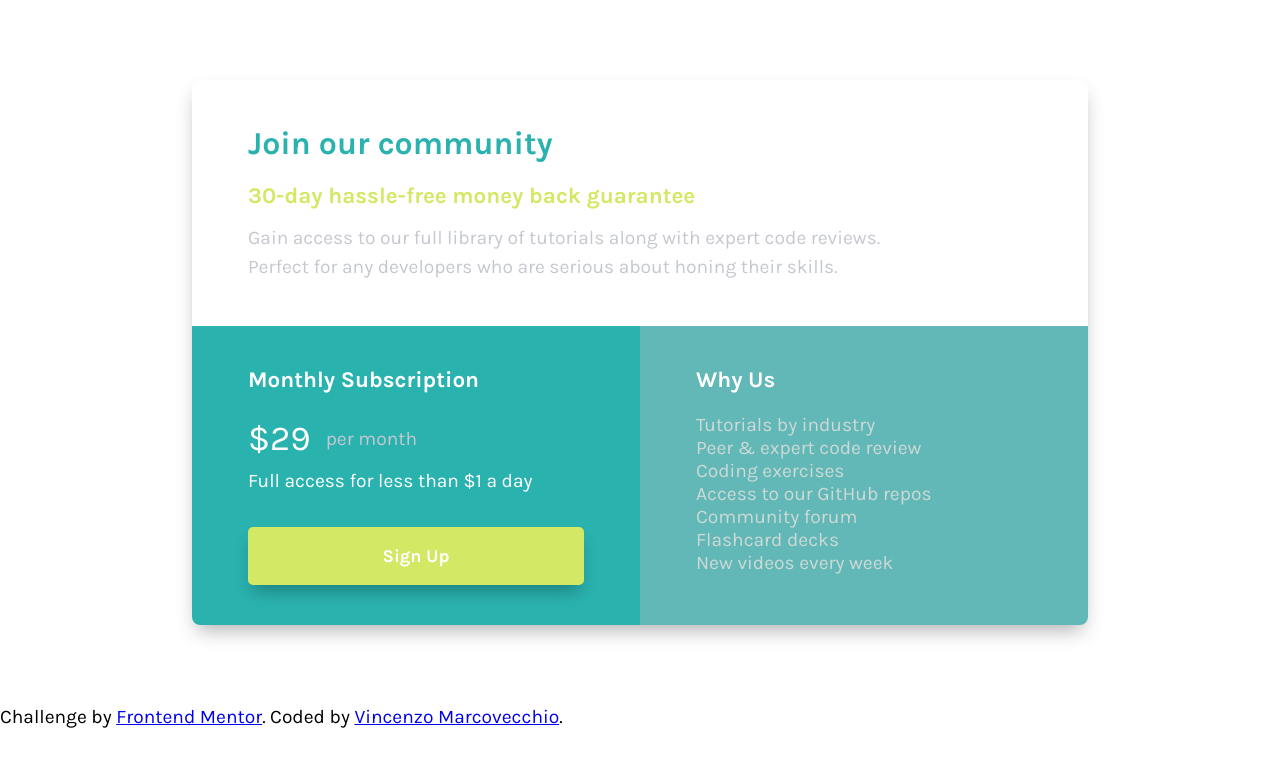
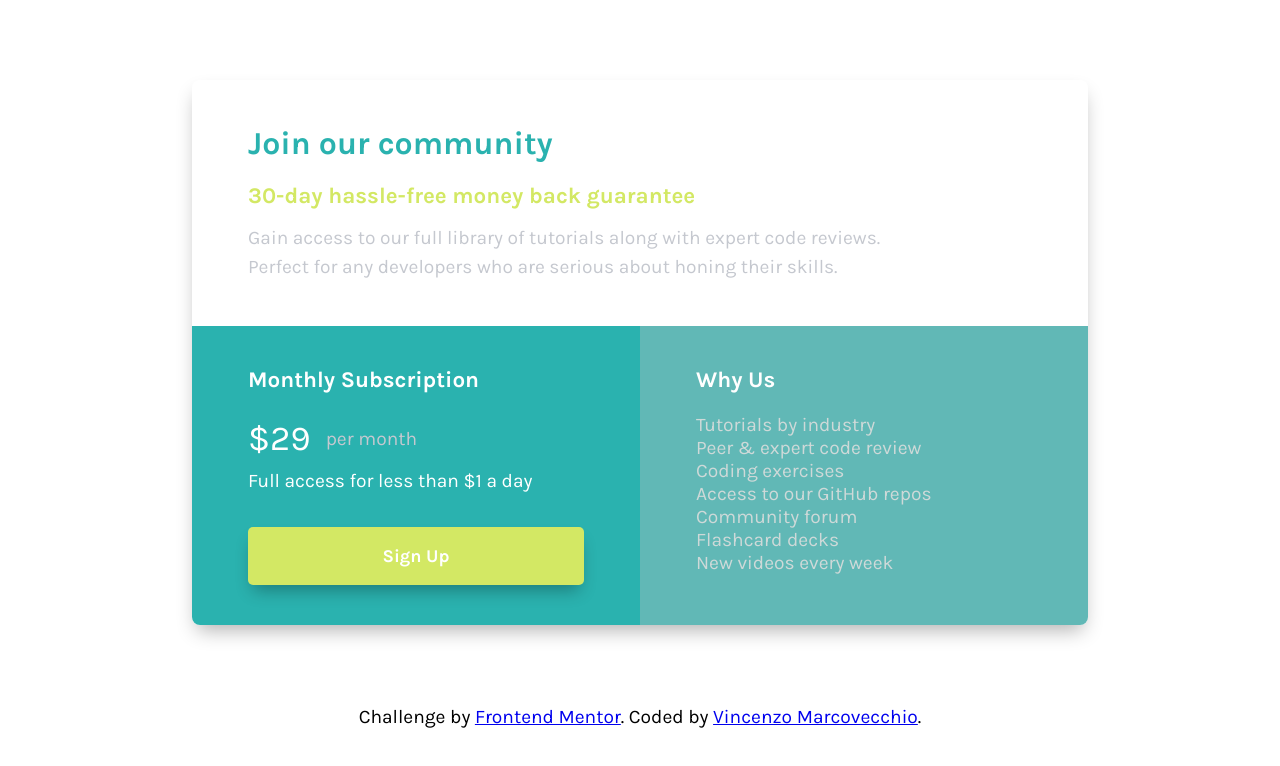
Before and after one commit to VincenzoMarcovecchio/Single-Price-Grid-Component, a plain HTML site: page index.html in a window 1280 px wide. Drawn offline with Linux system fonts and the light colour scheme.

Commit message:
Update style.css

```diff
--- a/style.css
+++ b/style.css
@@ -115,6 +115,11 @@ button:hover {
   color: #ced9d8;
 }
 
+.attribution{
+  text-align:center;
+  margin-bottom:20px;
+}
+
 @media (max-width: 650px) {
   .flex-div {
     flex-direction: column;
```
